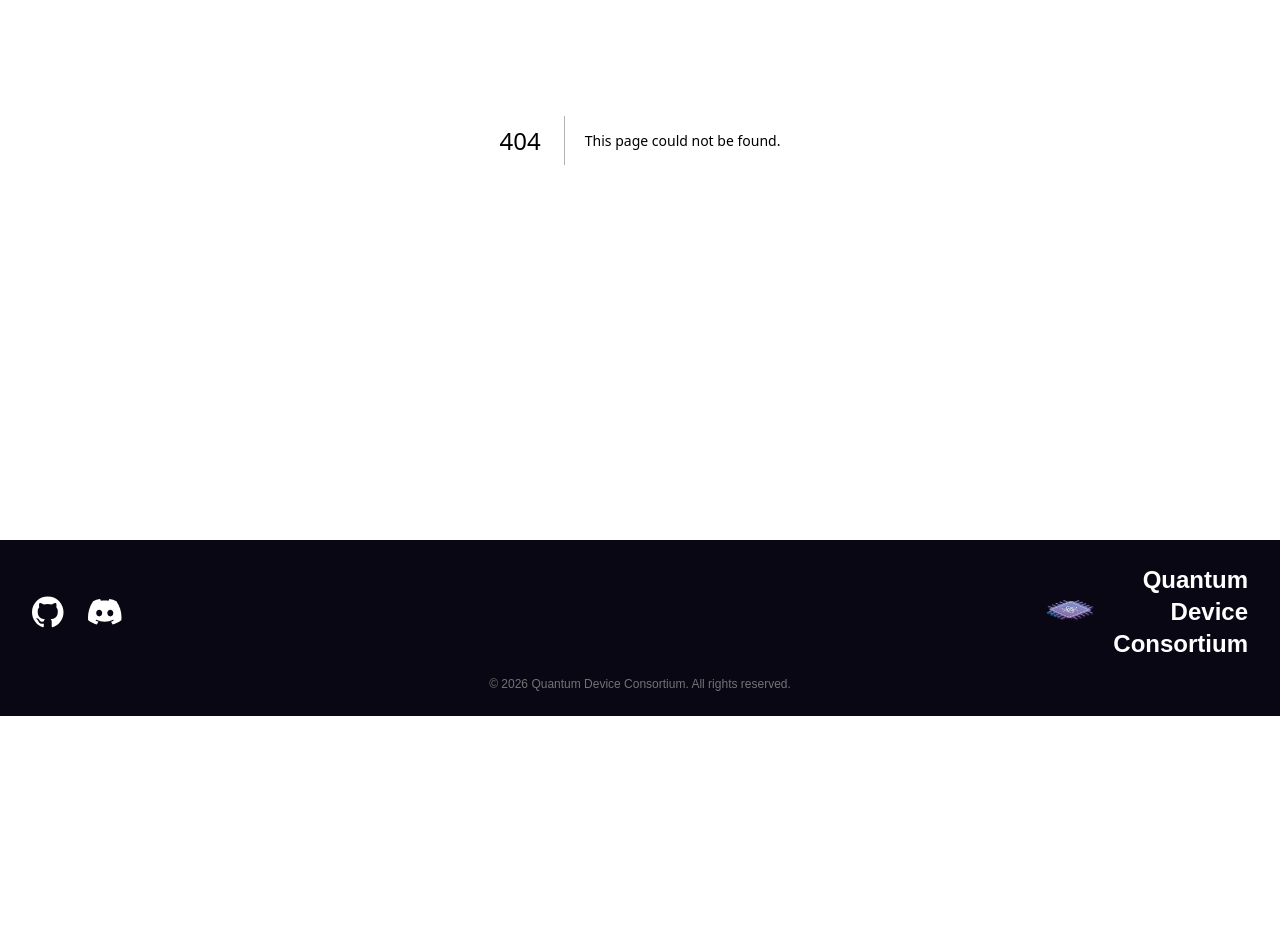
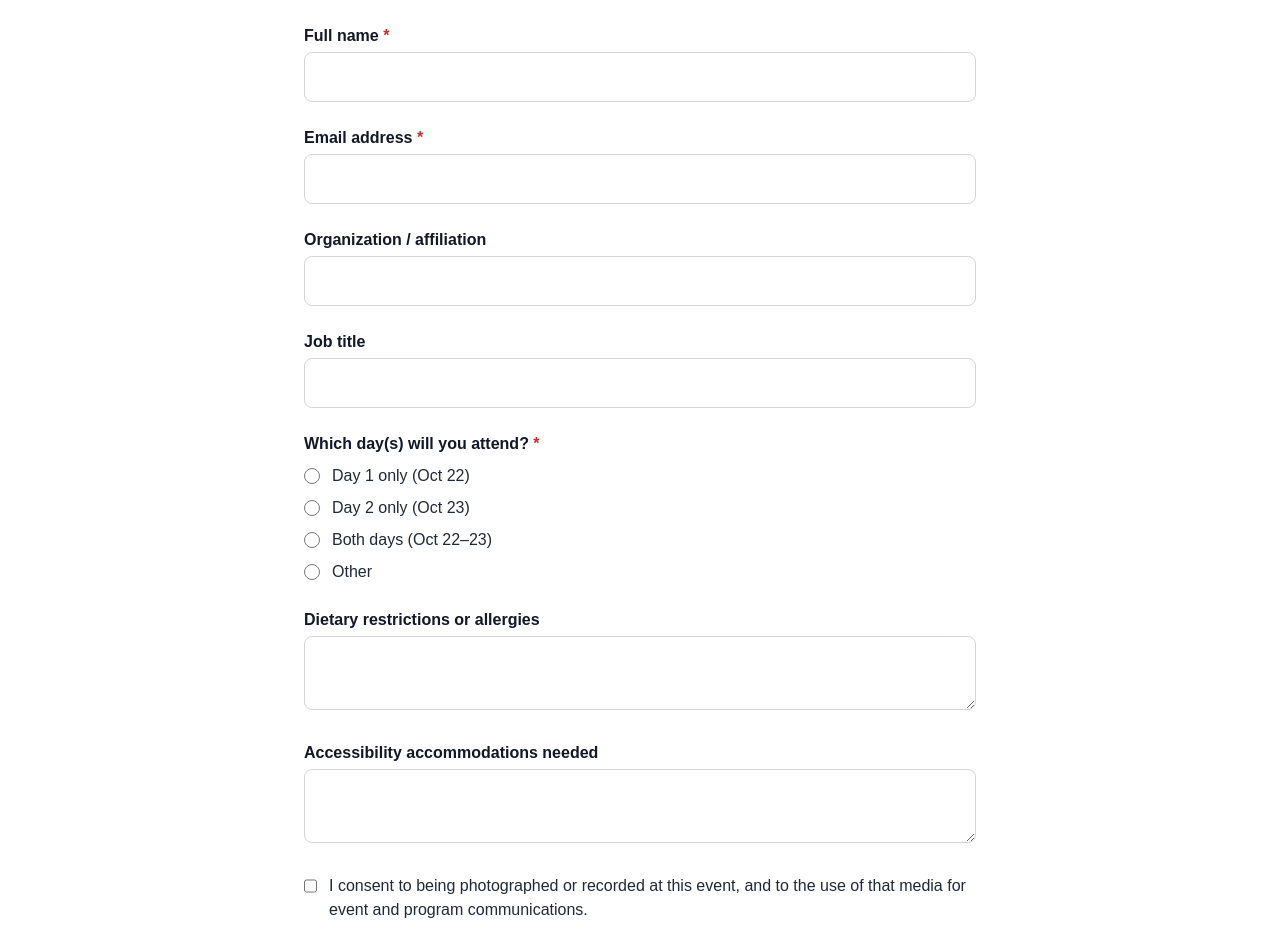
Before and after one commit to qcsa-at-ucla/qdc, a Next.js app: page /quantum-california/register in a window 1280 px wide. Before the commit this address had no page. Shown: the part 260-1204 px from the top of the page. Before the commit the page ends 976 px from the top, so only its background shows below. Built offline with nearby package versions, Linux system fonts and the light colour scheme.

Commit message:
feat(qc): add RSVP form

```diff
--- /dev/null
+++ b/src/app/quantum-california/register/page.tsx
@@ -0,0 +1,214 @@
+"use client";
+
+import { useState } from "react";
+import { useRouter } from "next/navigation";
+import Link from "next/link";
+import { QC_EVENT } from "../event";
+
+const ATTENDANCE_OPTIONS = [
+  { value: "day1", label: "Day 1 only (Oct 22)" },
+  { value: "day2", label: "Day 2 only (Oct 23)" },
+  { value: "both", label: "Both days (Oct 22–23)" },
+  { value: "other", label: "Other" },
+];
+
+const inputClass =
+  "mt-1 w-full rounded-lg border border-gray-300 px-4 py-3 text-gray-900 focus:border-[#002F7B] focus:outline-none focus:ring-1 focus:ring-[#002F7B]";
+
+export default function QuantumCaliforniaRegisterPage() {
+  const router = useRouter();
+  const [submitting, setSubmitting] = useState(false);
+  const [error, setError] = useState<string | null>(null);
+  const [form, setForm] = useState({
+    fullName: "",
+    email: "",
+    organization: "",
+    jobTitle: "",
+    attendance: "",
+    attendanceOther: "",
+    dietaryRestrictions: "",
+    accessibilityNeeds: "",
+    mediaConsent: false,
+  });
+
+  const set = (key: keyof typeof form, value: string | boolean) =>
+    setForm((f) => ({ ...f, [key]: value }));
+
+  const handleSubmit = async (e: React.FormEvent) => {
+    e.preventDefault();
+    setError(null);
+    setSubmitting(true);
+
+    try {
+      const res = await fetch("/api/quantum-california/rsvp", {
+        method: "POST",
+        headers: { "Content-Type": "application/json" },
+        body: JSON.stringify(form),
+      });
+      const data = await res.json();
+
+      if (!res.ok) {
+        setError(data?.error || "Something went wrong. Please try again.");
+        setSubmitting(false);
+        return;
+      }
+
+      router.push(`/quantum-california/register/success?status=${data.status}`);
+    } catch {
+      setError("Something went wrong. Please try again.");
+      setSubmitting(false);
+    }
+  };
+
+  return (
+    <main className="min-h-screen bg-white px-4 pt-32 pb-20">
+      <div className="mx-auto max-w-2xl">
+        <Link href="/quantum-california" className="text-sm font-semibold text-[#002F7B]">
+          ← Back to event
+        </Link>
+        <h1 className="mt-4 text-4xl font-bold text-[#002F7B]">RSVP</h1>
+        <p className="mt-2 text-lg text-gray-600">
+          {QC_EVENT.name} · {QC_EVENT.dates}
+        </p>
+
+        <form onSubmit={handleSubmit} className="mt-10 space-y-6">
+          <div>
+            <label htmlFor="fullName" className="block font-semibold text-gray-900">
+              Full name <span className="text-red-600">*</span>
+            </label>
+            <input
+              id="fullName"
+              required
+              value={form.fullName}
+              onChange={(e) => set("fullName", e.target.value)}
+              className={inputClass}
+            />
+          </div>
+
+          <div>
+            <label htmlFor="email" className="block font-semibold text-gray-900">
+              Email address <span className="text-red-600">*</span>
+            </label>
+            <input
+              id="email"
+              type="email"
+              required
+              value={form.email}
+              onChange={(e) => set("email", e.target.value)}
+              className={inputClass}
+            />
+          </div>
+
+          <div>
+            <label htmlFor="organization" className="block font-semibold text-gray-900">
+              Organization / affiliation
+            </label>
+            <input
+              id="organization"
+              value={form.organization}
+              onChange={(e) => set("organization", e.target.value)}
+              className={inputClass}
+            />
+          </div>
+
+          <div>
+            <label htmlFor="jobTitle" className="block font-semibold text-gray-900">
+              Job title
+            </label>
+            <input
+              id="jobTitle"
+              value={form.jobTitle}
+              onChange={(e) => set("jobTitle", e.target.value)}
+              className={inputClass}
+            />
+          </div>
+
+          <fieldset>
+            <legend className="font-semibold text-gray-900">
+              Which day(s) will you attend? <span className="text-red-600">*</span>
+            </legend>
+            <div className="mt-2 space-y-2">
+              {ATTENDANCE_OPTIONS.map((opt) => (
+                <label key={opt.value} className="flex items-center gap-3 text-gray-800">
+                  <input
+                    type="radio"
+                    name="attendance"
+                    value={opt.value}
+                    required
+                    checked={form.attendance === opt.value}
+                    onChange={(e) => set("attendance", e.target.value)}
+                    className="h-4 w-4 accent-[#002F7B]"
+                  />
+                  {opt.label}
+                </label>
+              ))}
+            </div>
+            {form.attendance === "other" && (
+              <input
+                aria-label="Please describe your attendance plans"
+                placeholder="Please describe"
+                required
+                value={form.attendanceOther}
+                onChange={(e) => set("attendanceOther", e.target.value)}
+                className={inputClass}
+              />
+            )}
+          </fieldset>
+
+          <div>
+            <label htmlFor="dietaryRestrictions" className="block font-semibold text-gray-900">
+              Dietary restrictions or allergies
+            </label>
+            <textarea
+              id="dietaryRestrictions"
+              rows={2}
+              value={form.dietaryRestrictions}
+              onChange={(e) => set("dietaryRestrictions", e.target.value)}
+              className={inputClass}
+            />
+          </div>
+
+          <div>
+            <label htmlFor="accessibilityNeeds" className="block font-semibold text-gray-900">
+              Accessibility accommodations needed
+            </label>
+            <textarea
+              id="accessibilityNeeds"
+              rows={2}
+              value={form.accessibilityNeeds}
+              onChange={(e) => set("accessibilityNeeds", e.target.value)}
+              className={inputClass}
+            />
+          </div>
+
+          <label className="flex items-start gap-3 text-gray-800">
+            <input
+              type="checkbox"
+              checked={form.mediaConsent}
+              onChange={(e) => set("mediaConsent", e.target.checked)}
+              className="mt-1 h-4 w-4 accent-[#002F7B]"
+            />
+            <span>
+              I consent to being photographed or recorded at this event, and to the use of that
+              media for event and program communications.
+            </span>
+          </label>
+
+          {error && (
+            <div className="rounded-lg border border-red-200 bg-red-50 px-4 py-3 text-red-700">
+              {error}
+            </div>
+          )}
+
+          <button
+            type="submit"
+            disabled={submitting}
+            className="w-full rounded-full bg-[#002F7B] px-8 py-4 text-lg font-bold text-white transition hover:bg-[#001F55] disabled:opacity-60"
+          >
+            {submitting ? "Submitting…" : "Submit RSVP"}
+          </button>
+        </form>
+      </div>
+    </main>
+  );
+}
```
